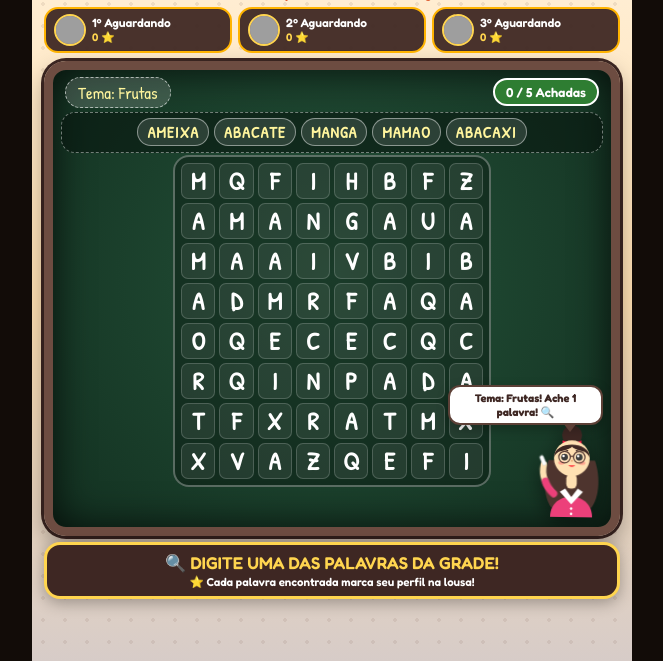
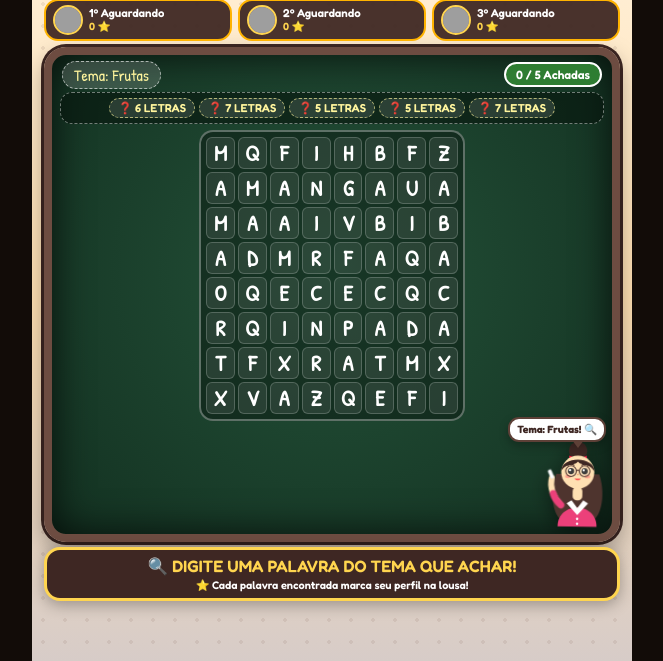
Before and after one commit to paginainsta32-bit/ca-a-palavras, a plain HTML site: page index.html in a window 1280 px wide. Shown: the part 139-800 px from the top of the page, without its empty margins (308-971 px from the left). Drawn offline with Linux system fonts and the light colour scheme; grey boxes are pictures that could not be loaded.

Commit message:
Update index.html

```diff
--- a/index.html
+++ b/index.html
@@ -36,8 +36,8 @@
       display: flex;
       flex-direction: column;
       justify-content: space-between;
-      padding-top: 54px;
-      padding-bottom: 58px;
+      padding-top: 52px;
+      padding-bottom: 56px;
     }
 
     .classroom-wall {
@@ -61,7 +61,7 @@
       display: flex;
       justify-content: space-between;
       align-items: center;
-      margin-bottom: 4px;
+      margin-bottom: 3px;
     }
 
     .ws-badge {
@@ -96,7 +96,7 @@
       background: #5d4037;
       border: 2px solid #ffd54f;
       color: #fff;
-      padding: 5px 10px;
+      padding: 4px 10px;
       border-radius: 10px;
       font-family: 'Fredoka', sans-serif;
       font-size: 12px;
@@ -104,14 +104,14 @@
     }
 
     .game-title {
-      font-size: clamp(22px, 6.2vw, 31px);
+      font-size: clamp(22px, 6vw, 30px);
       color: #3e2723;
       text-shadow: 0 2px 0 #fff, 0 4px 10px rgba(0, 0, 0, 0.15);
       line-height: 1.05;
     }
 
     .subtitle {
-      font-size: 13px;
+      font-size: 12.5px;
       color: #d84315;
       font-weight: 700;
       margin-top: 2px;
@@ -123,7 +123,7 @@
       z-index: 15;
       display: flex;
       gap: 6px;
-      margin: 4px 12px;
+      margin: 3px 12px;
     }
 
     .mvp-card {
@@ -131,7 +131,7 @@
       background: rgba(62, 39, 35, 0.94);
       border: 2px solid #ffb300;
       border-radius: 14px;
-      padding: 5px 8px;
+      padding: 4px 7px;
       display: flex;
       align-items: center;
       gap: 6px;
@@ -139,8 +139,8 @@
     }
 
     .mvp-avatar {
-      width: 32px;
-      height: 32px;
+      width: 30px;
+      height: 30px;
       border-radius: 50%;
       border: 2px solid #ffd54f;
       object-fit: cover;
@@ -153,7 +153,7 @@
     }
 
     .mvp-name {
-      font-size: 12px;
+      font-size: 11.5px;
       color: #fff;
       white-space: nowrap;
       overflow: hidden;
@@ -161,7 +161,7 @@
     }
 
     .mvp-pts {
-      font-size: 11px;
+      font-size: 10.5px;
       color: #ffd54f;
     }
 
@@ -170,9 +170,9 @@
       position: relative;
       z-index: 10;
       flex: 1;
-      margin: 4px 12px;
+      margin: 3px 12px;
       background: radial-gradient(circle at 50% 45%, #245239 0%, #133121 100%);
-      border: 9px solid #6d4c41;
+      border: 8px solid #6d4c41;
       border-radius: 22px;
       box-shadow:
         inset 0 0 38px rgba(0, 0, 0, 0.72),
@@ -180,17 +180,18 @@
         0 0 0 3px #3e2723;
       display: flex;
       flex-direction: column;
-      justify-content: flex-start;
+      justify-content: space-between;
       overflow: hidden;
+      padding-bottom: 6px;
     }
 
     .board-header {
       display: flex;
       justify-content: space-between;
       align-items: center;
-      padding: 7px 12px 4px;
+      padding: 6px 10px 3px;
       font-family: 'Patrick Hand', cursive;
-      font-size: 18px;
+      font-size: 17px;
       color: rgba(255, 255, 255, 0.9);
       z-index: 5;
       flex-shrink: 0;
@@ -198,32 +199,32 @@
 
     .category-badge {
       background: rgba(255, 255, 255, 0.16);
-      padding: 3px 12px;
+      padding: 2px 11px;
       border-radius: 999px;
       border: 1.5px dashed rgba(255, 255, 255, 0.6);
       color: #fff59d;
-      font-size: 17px;
+      font-size: 16px;
     }
 
     .progress-badge {
       background: #2e7d32;
       color: #fff;
       font-family: 'Fredoka', sans-serif;
-      font-size: 13px;
-      padding: 4px 11px;
+      font-size: 12px;
+      padding: 3px 10px;
       border-radius: 999px;
       border: 2px solid #fff;
     }
 
-    /* Lista das 5 Palavras Escondidas no Topo da Lousa */
+    /* Caixinha das 5 Palavras Ocultas (mostra só o nº de letras até serem achadas!) */
     .targets-box {
       position: relative;
       z-index: 20;
-      padding: 5px 8px 6px;
+      padding: 5px 6px;
       margin: 0 8px 4px;
-      background: rgba(8, 22, 14, 0.58);
+      background: rgba(8, 22, 14, 0.62);
       border: 1.5px dashed rgba(255, 255, 255, 0.42);
-      border-radius: 14px;
+      border-radius: 12px;
       flex-shrink: 0;
       text-align: center;
     }
@@ -232,7 +233,7 @@
       display: flex;
       flex-wrap: wrap;
       justify-content: center;
-      gap: 5px;
+      gap: 4px;
     }
 
     .target-pill {
@@ -240,53 +241,52 @@
       align-items: center;
       gap: 4px;
       background: rgba(255, 255, 255, 0.12);
-      border: 1.5px solid rgba(255, 255, 255, 0.45);
+      border: 1.5px dashed rgba(255, 245, 157, 0.65);
       border-radius: 999px;
-      padding: 2px 9px;
-      font-family: 'Patrick Hand', cursive;
-      font-size: 16px;
-      font-weight: bold;
+      padding: 2px 8px;
+      font-family: 'Fredoka', sans-serif;
+      font-size: 11.5px;
       color: #fff59d;
-      letter-spacing: 1px;
       transition: all 0.3s ease;
     }
 
     .target-pill img {
-      width: 18px;
-      height: 18px;
+      width: 17px;
+      height: 17px;
       border-radius: 50%;
       object-fit: cover;
       border: 1.5px solid #fff;
     }
 
-    .target-pill.found-0 { background: rgba(0, 230, 118, 0.25); border-color: #00e676; color: #69f0ae; text-decoration: line-through; }
-    .target-pill.found-1 { background: rgba(64, 196, 255, 0.25); border-color: #40c4ff; color: #80d8ff; text-decoration: line-through; }
-    .target-pill.found-2 { background: rgba(255, 213, 79, 0.25); border-color: #ffd54f; color: #ffe57f; text-decoration: line-through; }
-    .target-pill.found-3 { background: rgba(234, 128, 252, 0.25); border-color: #ea80fc; color: #f3e5f5; text-decoration: line-through; }
-    .target-pill.found-4 { background: rgba(255, 110, 64, 0.25); border-color: #ff6e40; color: #ff9e80; text-decoration: line-through; }
+    .target-pill.found-0 { background: rgba(0, 230, 118, 0.28); border: 1.5px solid #00e676; color: #69f0ae; font-family: 'Patrick Hand', cursive; font-size: 15px; }
+    .target-pill.found-1 { background: rgba(64, 196, 255, 0.28); border: 1.5px solid #40c4ff; color: #80d8ff; font-family: 'Patrick Hand', cursive; font-size: 15px; }
+    .target-pill.found-2 { background: rgba(255, 213, 79, 0.28); border: 1.5px solid #ffd54f; color: #ffe57f; font-family: 'Patrick Hand', cursive; font-size: 15px; }
+    .target-pill.found-3 { background: rgba(234, 128, 252, 0.28); border: 1.5px solid #ea80fc; color: #f3e5f5; font-family: 'Patrick Hand', cursive; font-size: 15px; }
+    .target-pill.found-4 { background: rgba(255, 110, 64, 0.28); border: 1.5px solid #ff6e40; color: #ff9e80; font-family: 'Patrick Hand', cursive; font-size: 15px; }
 
-    /* Grade 8x8 de Caça-Palavras */
+    /* Grade 8x8 Centralizada sem sobrepor nada */
     .grid-stage {
       position: relative;
       flex: 1;
       display: flex;
-      align-items: center;
+      align-items: flex-start;
       justify-content: center;
-      padding: 2px 10px 44px;
+      padding: 2px 8px 0;
       min-height: 0;
+      z-index: 12;
     }
 
     .word-grid {
       display: grid;
       grid-template-columns: repeat(8, 1fr);
-      gap: 4px;
+      gap: 3px;
       width: 100%;
-      max-width: 318px;
+      max-width: 266px;
       aspect-ratio: 1 / 1;
-      background: rgba(0, 0, 0, 0.28);
-      padding: 6px;
-      border-radius: 16px;
-      border: 2px solid rgba(255, 255, 255, 0.3);
+      background: rgba(0, 0, 0, 0.32);
+      padding: 5px;
+      border-radius: 14px;
+      border: 2px solid rgba(255, 255, 255, 0.32);
     }
 
     .grid-cell {
@@ -294,11 +294,11 @@
       display: flex;
       align-items: center;
       justify-content: center;
-      background: rgba(255, 255, 255, 0.08);
-      border: 1px solid rgba(255, 255, 255, 0.18);
-      border-radius: 7px;
+      background: rgba(255, 255, 255, 0.09);
+      border: 1px solid rgba(255, 255, 255, 0.2);
+      border-radius: 6px;
       font-family: 'Patrick Hand', cursive;
-      font-size: clamp(19px, 5vw, 25px);
+      font-size: clamp(17px, 4.5vw, 22px);
       font-weight: bold;
       color: #ffffff;
       transition: transform 0.25s ease, background 0.25s ease, box-shadow 0.25s ease;
@@ -306,38 +306,38 @@
 
     /* Cores Neon de Marcador quando a palavra é riscada */
     .grid-cell.neon-0 {
-      background: rgba(0, 230, 118, 0.35);
+      background: rgba(0, 230, 118, 0.38);
       border-color: #00e676;
       color: #ffffff;
-      box-shadow: 0 0 10px rgba(0, 230, 118, 0.75);
+      box-shadow: 0 0 9px rgba(0, 230, 118, 0.8);
       animation: cellPop 0.35s ease;
     }
     .grid-cell.neon-1 {
-      background: rgba(64, 196, 255, 0.35);
+      background: rgba(64, 196, 255, 0.38);
       border-color: #40c4ff;
       color: #ffffff;
-      box-shadow: 0 0 10px rgba(64, 196, 255, 0.75);
+      box-shadow: 0 0 9px rgba(64, 196, 255, 0.8);
       animation: cellPop 0.35s ease;
     }
     .grid-cell.neon-2 {
-      background: rgba(255, 213, 79, 0.38);
+      background: rgba(255, 213, 79, 0.4);
       border-color: #ffd54f;
       color: #ffffff;
-      box-shadow: 0 0 10px rgba(255, 213, 79, 0.8);
+      box-shadow: 0 0 9px rgba(255, 213, 79, 0.85);
       animation: cellPop 0.35s ease;
     }
     .grid-cell.neon-3 {
-      background: rgba(234, 128, 252, 0.38);
+      background: rgba(234, 128, 252, 0.4);
       border-color: #ea80fc;
       color: #ffffff;
-      box-shadow: 0 0 10px rgba(234, 128, 252, 0.8);
+      box-shadow: 0 0 9px rgba(234, 128, 252, 0.85);
       animation: cellPop 0.35s ease;
     }
     .grid-cell.neon-4 {
-      background: rgba(255, 110, 64, 0.38);
+      background: rgba(255, 110, 64, 0.4);
       border-color: #ff6e40;
       color: #ffffff;
-      box-shadow: 0 0 10px rgba(255, 110, 64, 0.8);
+      box-shadow: 0 0 9px rgba(255, 110, 64, 0.85);
       animation: cellPop 0.35s ease;
     }
 
@@ -444,11 +444,11 @@
     /* Professora Bonitinha */
     .teacher-container {
       position: absolute;
-      bottom: 4px;
-      right: -2px;
-      z-index: 14;
-      width: 84px;
-      height: 98px;
+      bottom: 2px;
+      right: -4px;
+      z-index: 16;
+      width: 78px;
+      height: 90px;
       pointer-events: none;
       transform-origin: bottom center;
       animation: teacherBounce 1.1s ease-in-out infinite alternate;
@@ -470,30 +470,30 @@
       100% { transform: rotate(5deg); }
     }
 
-    /* Balão de Fala */
+    /* Balão de Fala compacto no canto inferior direito */
     .speech-bubble {
       position: absolute;
-      bottom: 102px;
-      right: 8px;
-      z-index: 16;
+      bottom: 92px;
+      right: 6px;
+      z-index: 18;
       background: #fff;
       color: #3e2723;
-      padding: 4px 8px;
-      border-radius: 12px;
-      border: 2.5px solid #5d4037;
-      font-size: 11px;
+      padding: 4px 7px;
+      border-radius: 11px;
+      border: 2px solid #5d4037;
+      font-size: 10.5px;
       font-weight: 700;
-      max-width: 155px;
+      max-width: 115px;
       text-align: center;
-      box-shadow: 0 4px 12px rgba(0, 0, 0, 0.25);
+      box-shadow: 0 4px 10px rgba(0, 0, 0, 0.25);
     }
 
     .speech-bubble::after {
       content: '';
       position: absolute;
-      bottom: -9px;
-      right: 24px;
-      border-width: 9px 7px 0;
+      bottom: -8px;
+      right: 20px;
+      border-width: 8px 6px 0;
       border-style: solid;
       border-color: #5d4037 transparent transparent;
     }
@@ -501,13 +501,13 @@
     /* Chat Flutuante */
     .guess-feed {
       position: absolute;
-      bottom: 8px;
+      bottom: 6px;
       left: 8px;
-      z-index: 14;
+      z-index: 16;
       display: flex;
       flex-direction: column;
-      gap: 4px;
-      max-width: 60%;
+      gap: 3px;
+      max-width: 64%;
       pointer-events: none;
     }
 
@@ -515,18 +515,18 @@
       display: inline-flex;
       align-items: center;
       gap: 5px;
-      background: rgba(20, 12, 8, 0.85);
+      background: rgba(20, 12, 8, 0.88);
       border: 1.5px solid rgba(255, 255, 255, 0.35);
-      padding: 3px 8px;
+      padding: 2px 8px;
       border-radius: 999px;
-      font-size: 12px;
+      font-size: 11.5px;
       color: #fff;
       animation: popIn 0.25s ease-out;
     }
 
     .guess-pill img {
-      width: 18px;
-      height: 18px;
+      width: 17px;
+      height: 17px;
       border-radius: 50%;
       object-fit: cover;
     }
@@ -591,18 +591,18 @@
       background: #3e2723;
       border: 3px solid #ffd54f;
       border-radius: 16px;
-      padding: 7px 10px;
+      padding: 6px 10px;
       text-align: center;
       box-shadow: 0 4px 15px rgba(0, 0, 0, 0.3);
     }
 
     .cta-main {
-      font-size: clamp(13.5px, 3.8vw, 17px);
+      font-size: clamp(13px, 3.7vw, 16.5px);
       color: #ffd54f;
     }
 
     .cta-sub {
-      font-size: 11.5px;
+      font-size: 11px;
       color: #fff;
       margin-top: 2px;
     }
@@ -682,7 +682,7 @@
       </div>
 
       <h1 class="game-title">CAÇA-PALAVRAS</h1>
-      <p class="subtitle">Encontre as 5 palavras escondidas na grade!</p>
+      <p class="subtitle">Procure as 5 palavras ocultas dentro da grade!</p>
     </div>
 
     <!-- Top 3 Alunos -->
@@ -717,7 +717,7 @@
         <span class="progress-badge" id="progress-label">0 / 5 Achadas</span>
       </div>
 
-      <!-- 5 Palavras do Tema -->
+      <!-- 5 Palavras Escondidas (Exibe apenas a quantidade de letras de cada uma!) -->
       <div class="targets-box">
         <div class="targets-list" id="targets-list"></div>
       </div>
@@ -741,7 +741,7 @@
       <div class="guess-feed" id="guess-feed"></div>
 
       <!-- Balão da Professora -->
-      <div class="speech-bubble" id="teacher-speech">Ache uma palavra na grade! 🔍</div>
+      <div class="speech-bubble" id="teacher-speech">Ache na grade! 🔍</div>
 
       <!-- Professora Bonitinha -->
       <svg class="teacher-container" viewBox="0 0 160 185">
@@ -797,7 +797,7 @@
 
     <!-- Barra Inferior -->
     <div class="bottom-cta">
-      <div class="cta-main">🔍 DIGITE UMA DAS PALAVRAS DA GRADE!</div>
+      <div class="cta-main">🔍 DIGITE UMA PALAVRA DO TEMA QUE ACHAR!</div>
       <div class="cta-sub">⭐ Cada palavra encontrada marca seu perfil na lousa!</div>
     </div>
 
@@ -849,7 +849,7 @@
           "SANTOS", "CUIABA", "PALMAS", "GOIANIA", "VITORIA",
           "SOBRAL", "JUAZEIRO", "GRAMADO", "OLINDA", "ILHEUS",
           "CURITIBA", "SALVADOR", "SAOLUIS", "TERESINA", "ARACAJU",
-          "BRASILIA", "CAMPINAS", "OSASCO", "NITEROOI", "PELOTAS"
+          "BRASILIA", "CAMPINAS", "OSASCO", "NITEROI", "PELOTAS"
         ]
       },
       {
@@ -909,7 +909,7 @@
           "TAPETE", "CORTINA", "JANELA", "PORTA", "TELHADO",
           "PAREDE", "QUINTAL", "GARAGEM", "COZINHA", "QUARTO",
           "BANHEIRO", "VARANDA", "ARMARIO", "ESTANTE", "ALMOFADA",
-          "LENÇOL", "COBERTOR", "LAMPADA", "TOMADA", "CHAVE"
+          "LENCOL", "COBERTOR", "LAMPADA", "TOMADA", "CHAVE"
         ]
       },
       {
@@ -1210,12 +1210,13 @@
 
       document.getElementById('category-label').textContent = `Tema: ${theme.category}`;
       document.getElementById('progress-label').textContent = `0 / ${activeWords.length} Achadas`;
-      document.getElementById('teacher-speech').textContent = `Tema: ${theme.category}! Ache 1 palavra! 🔍`;
+      document.getElementById('teacher-speech').textContent = `Tema: ${theme.category}! 🔍`;
 
       renderTargets();
       renderGrid();
     }
 
+    // Mostra apenas quantas letras cada palavra tem até alguém encontrá-la!
     function renderTargets() {
       const container = document.getElementById('targets-list');
       container.innerHTML = '';
@@ -1227,7 +1228,7 @@
           pill.innerHTML = `<img referrerpolicy="no-referrer" src="${item.foundAvatar}" onerror="this.src='${defaultAvatars[0]}'"><span>${item.word}</span>`;
         } else {
           pill.className = 'target-pill';
-          pill.textContent = item.word;
+          pill.textContent = `❓ ${item.word.length} LETRAS`;
         }
         container.appendChild(pill);
       });
```
